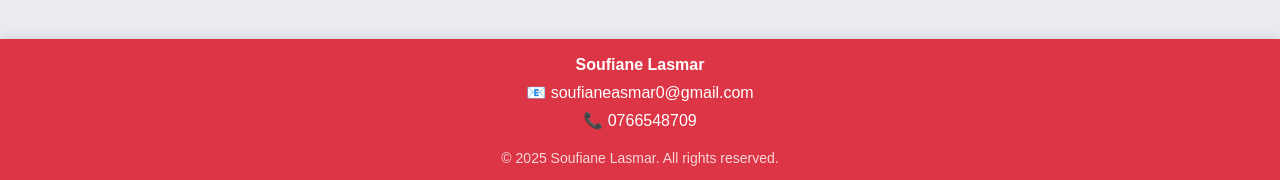
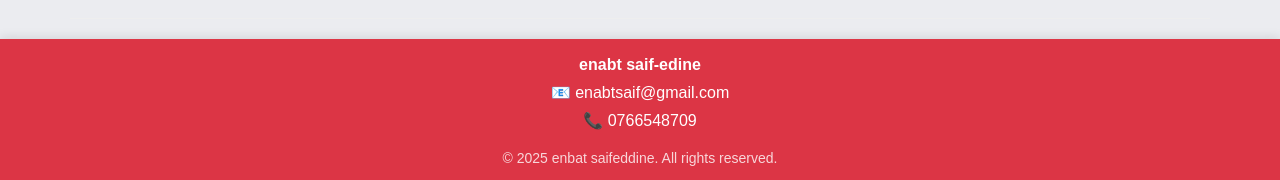
Before and after one commit to ElsmrSoufiane/ElsmrSoufiane.github.io, a React (Create React App) app: page / in a window 1280 px wide. Shown: the part 2673-2853 px from the top of the page. Built offline with nearby package versions, Linux system fonts and the light colour scheme; a web font is replaced by a local one.

Commit message:
Update App.js

```diff
--- a/src/App.js
+++ b/src/App.js
@@ -50,13 +50,13 @@ const Footer = () => {
         gap: "5px",
       }}
     >
-      <p style={{ fontWeight: "bold", margin: "0" }}>Soufiane Lasmar</p>
+      <p style={{ fontWeight: "bold", margin: "0" }}>enabt saif-edine</p>
       <p style={{ margin: "0" }}>
-        📧 <a href="mailto:soufianeasmar0@gmail.com" style={{ color: "white", textDecoration: "none" }}>soufianeasmar0@gmail.com</a>
+        📧 <a href="mailto:enabtsaif@gmail.com" style={{ color: "white", textDecoration: "none" }}>enabtsaif@gmail.com</a>
       </p>
       <p style={{ margin: "0" }}>📞 0766548709</p>
       <p style={{ margin: "10px 0 0", fontSize: "14px", opacity: "0.8" }}>
-        © {new Date().getFullYear()} Soufiane Lasmar. All rights reserved.
+        © {new Date().getFullYear()} enbat saifeddine. All rights reserved.
       </p>
     </motion.footer>
   );
```
